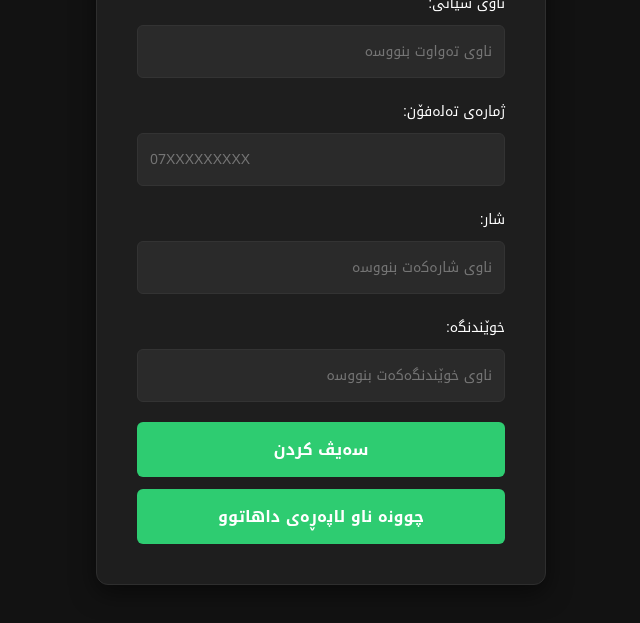
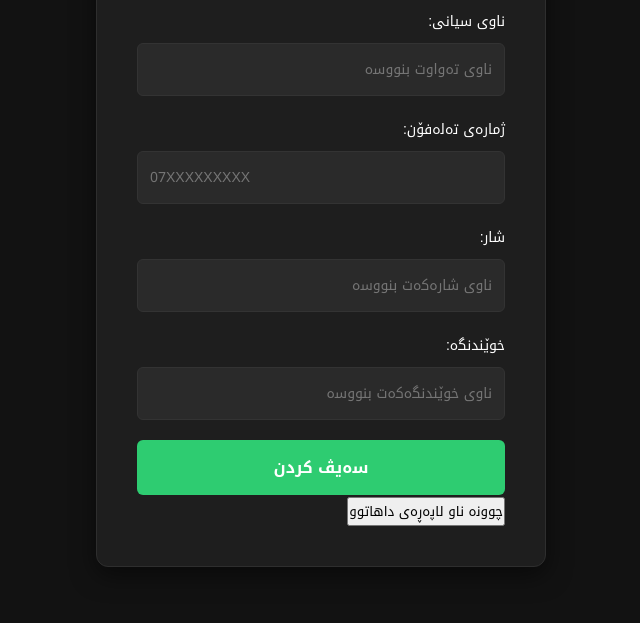
Before and after one commit to R-hub24/elevateyouth.com, a plain HTML site: page index.html in a window 1280 px wide. Shown: the part 171-794 px from the top of the page, without its empty margins (319-959 px from the left). Drawn offline with Linux system fonts and the light colour scheme.

Commit message:
Update index.html

```diff
--- a/index.html
+++ b/index.html
@@ -144,8 +144,9 @@
             <a href="" id="submitBtn" class="btn-link">سەیڤ کردن</a>
 
             <!-- دوگمەی دووەم: چوونە ناو لاپەڕەی داهاتوو -->
-            <a href="file:///C:/Users/Hcc/Desktop/ganajan1.html" id="nextPageBtn" class="btn-link">چوونە ناو لاپەڕەی داهاتوو</a>
-
+            <a href="infrmation.html">
+    <button>چوونە ناو لاپەڕەی داهاتوو</button>
+</a>
         </form>
     </div>
 
```
